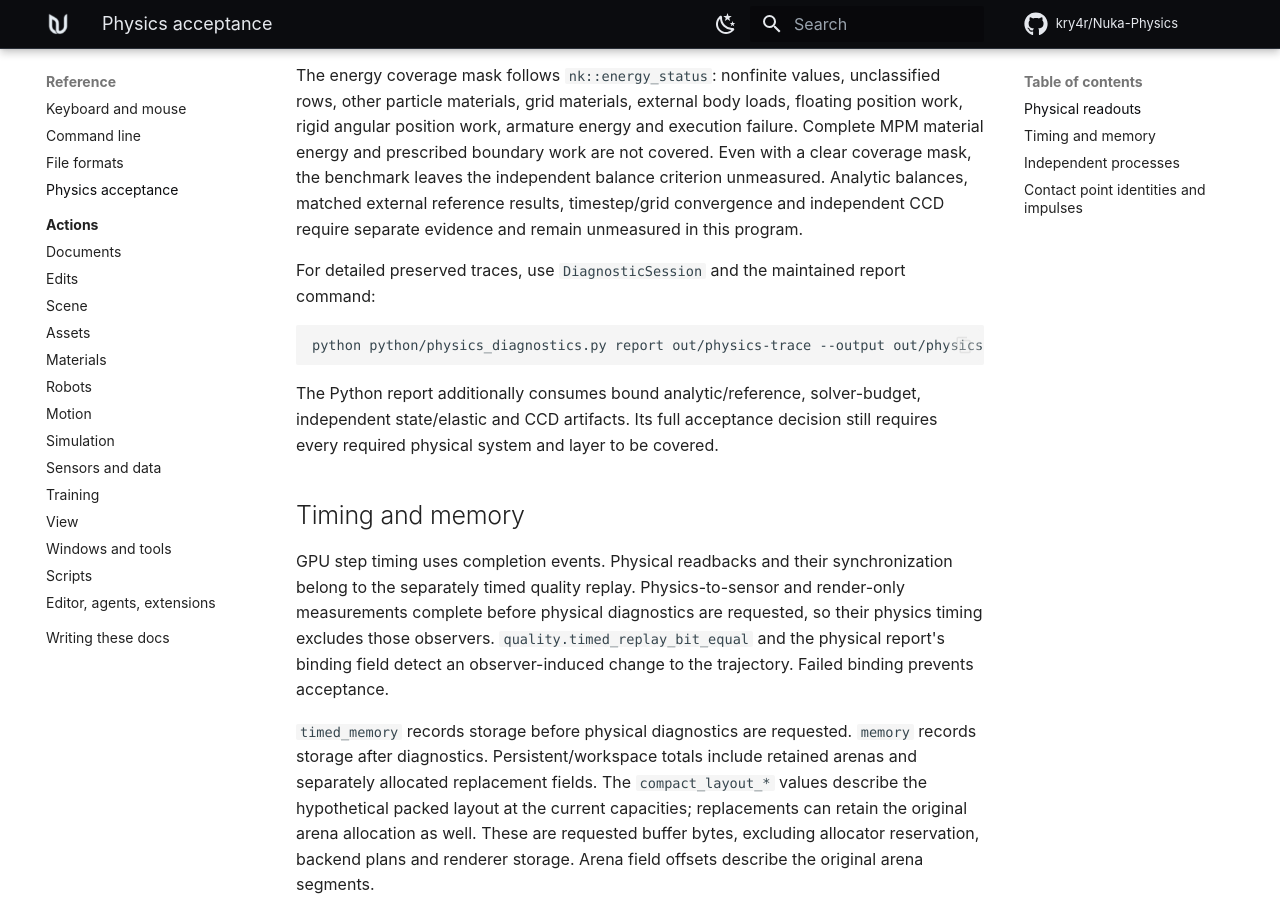
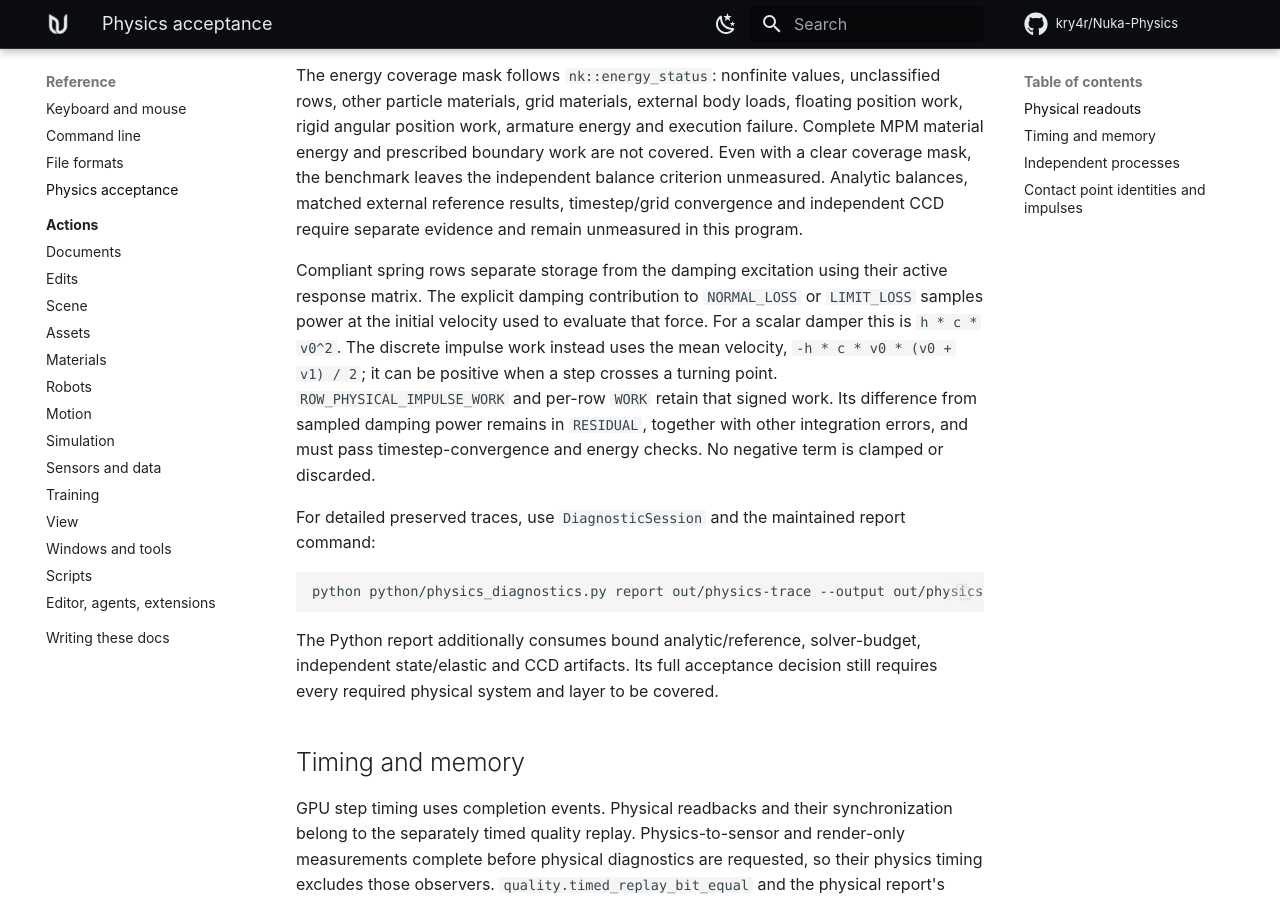
Before and after one commit to kry4r/Nuka-Physics, an MkDocs documentation site: the page built from docs/reference/physics-acceptance.md, in a window 1280 px wide and 900 px high, scrolled down 1748 px. Built offline with MkDocs 1.6.1 and Material for MkDocs 9.7.7, drawn with Linux system fonts in a browser that asks for light colours; comment, search, counter and statistics services are not loaded.

Commit message:
Separate sampled damping power from impulse work [skip ci]

```diff
--- a/docs/reference/physics-acceptance.md
+++ b/docs/reference/physics-acceptance.md
@@ -60,6 +60,16 @@ not covered. Even with a clear coverage mask, the benchmark leaves the independe
 balance criterion unmeasured. Analytic balances, matched external reference
 results, timestep/grid convergence and independent CCD require separate evidence
 and remain unmeasured in this program.
+
+Compliant spring rows separate storage from the damping excitation using their
+active response matrix. The explicit damping contribution to `NORMAL_LOSS` or
+`LIMIT_LOSS` samples power at the initial velocity used to evaluate that force.
+For a scalar damper this is `h * c * v0^2`. The discrete impulse work instead uses
+the mean velocity, `-h * c * v0 * (v0 + v1) / 2`; it can be positive when a step
+crosses a turning point. `ROW_PHYSICAL_IMPULSE_WORK` and per-row `WORK` retain that
+signed work. Its difference from sampled damping power remains in `RESIDUAL`,
+together with other integration errors, and must pass timestep-convergence and
+energy checks. No negative term is clamped or discarded.
 
 For detailed preserved traces, use `DiagnosticSession` and the maintained report
 command:
```
Also changed, not shown: 2 other files.
